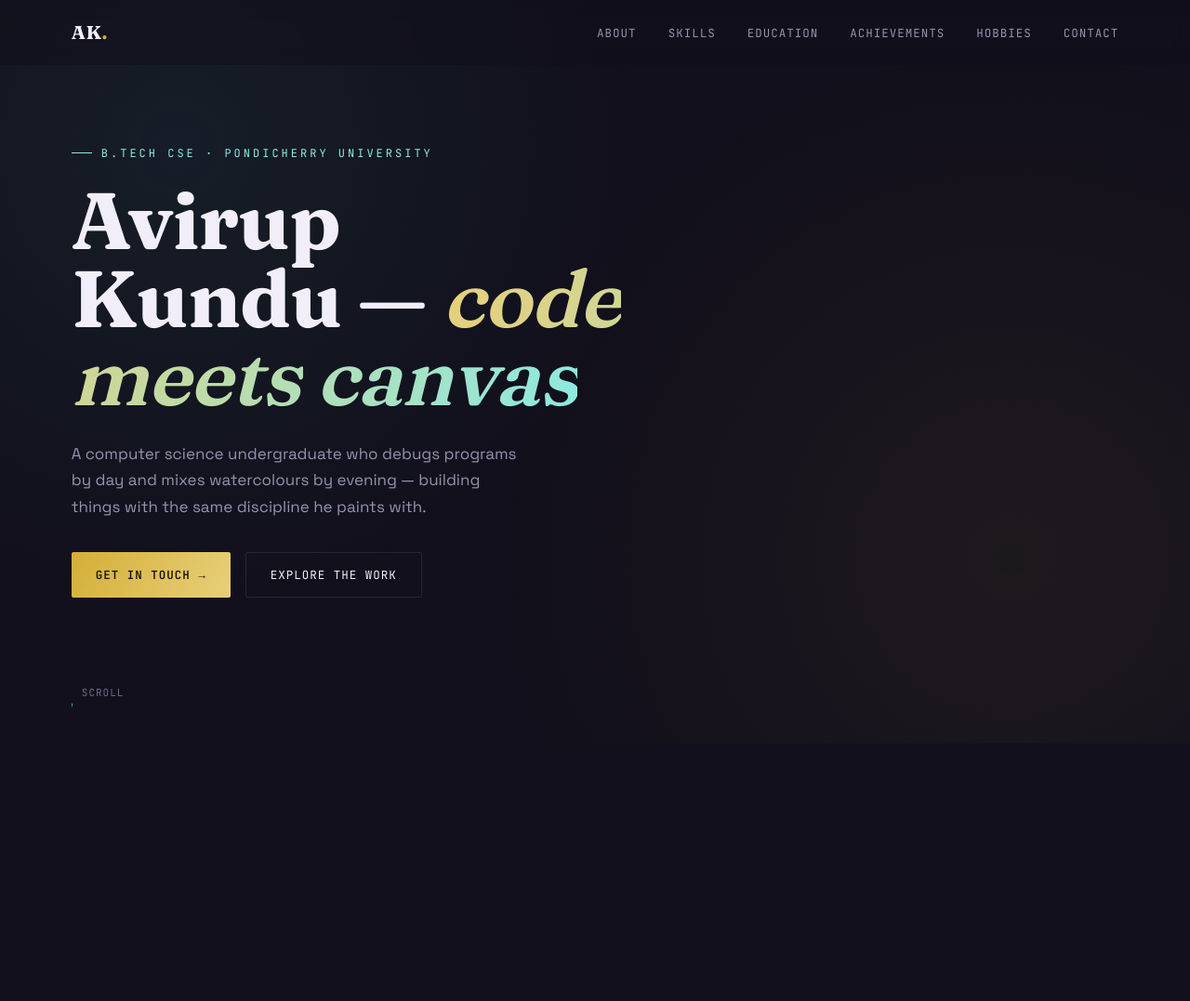
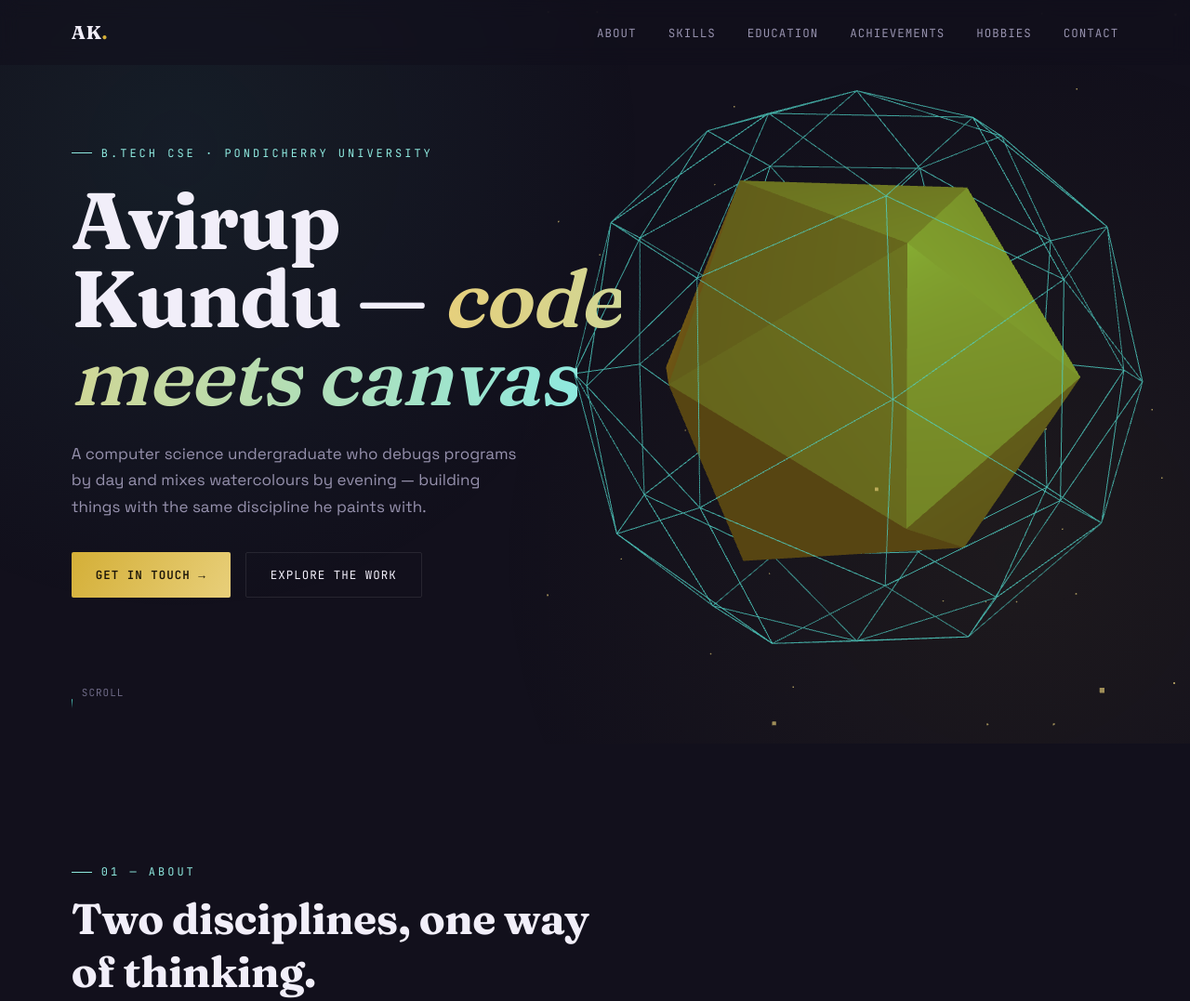
Before and after one commit to avirupkundu246-droid/my_portfolio, a plain HTML site: page index.html in a window 1280 px wide. Shown: the top 1077 px of the page at 93% size. Drawn offline with nearby package versions, Linux system fonts and the light colour scheme; animation ran at ten frames a second.

Commit message:
Update index.html

```diff
--- a/index.html
+++ b/index.html
@@ -427,4 +427,126 @@
   // Nav scroll state
   const nav = document.getElementById('nav');
   window.addEventListener('scroll', () => {
-    nav.classList.toggle('scrolled', window.scrollY > 40)
+    nav.classList.toggle('scrolled', window.scrollY > 40);
+  });
+
+  // Reveal on scroll
+  const revealEls = document.querySelectorAll('.reveal');
+  const io = new IntersectionObserver((entries) => {
+    entries.forEach(e => { if (e.isIntersecting) e.target.classList.add('visible'); });
+  }, { threshold: 0.15 });
+  revealEls.forEach(el => io.observe(el));
+
+  // Skill bar fill on reveal
+  const skillFills = document.querySelectorAll('.skill-fill');
+  const skillIo = new IntersectionObserver((entries) => {
+    entries.forEach(e => {
+      if (e.isIntersecting) {
+        e.target.style.width = e.target.dataset.w + '%';
+        skillIo.unobserve(e.target);
+      }
+    });
+  }, { threshold: 0.4 });
+  skillFills.forEach(el => skillIo.observe(el));
+
+  // Tilt effect for cards
+  document.querySelectorAll('.tilt').forEach(card => {
+    card.addEventListener('mousemove', (e) => {
+      const r = card.getBoundingClientRect();
+      const x = (e.clientX - r.left) / r.width - 0.5;
+      const y = (e.clientY - r.top) / r.height - 0.5;
+      card.style.transform = `perspective(700px) rotateX(${-y * 10}deg) rotateY(${x * 10}deg) translateZ(6px)`;
+    });
+    card.addEventListener('mouseleave', () => {
+      card.style.transform = 'perspective(700px) rotateX(0) rotateY(0) translateZ(0)';
+    });
+  });
+
+  // ---- THREE.JS HERO: split code/canvas core ----
+  (function initHero(){
+    const canvas = document.getElementById('hero-canvas');
+    const scene = new THREE.Scene();
+    const camera = new THREE.PerspectiveCamera(45, canvas.clientWidth / window.innerHeight, 0.1, 100);
+    camera.position.set(0, 0, 7);
+
+    const renderer = new THREE.WebGLRenderer({ canvas, antialias:true, alpha:true });
+    renderer.setPixelRatio(Math.min(window.devicePixelRatio, 2));
+    function resize(){
+      const w = canvas.clientWidth || window.innerWidth * 0.56;
+      const h = window.innerHeight;
+      renderer.setSize(w, h, false);
+      camera.aspect = w / h;
+      camera.updateProjectionMatrix();
+    }
+    resize();
+
+    const group = new THREE.Group();
+    scene.add(group);
+
+    // Solid faceted core (art / canvas half) - gold
+    const coreGeo = new THREE.IcosahedronGeometry(1.7, 0);
+    const coreMat = new THREE.MeshStandardMaterial({
+      color: 0xd4af37, flatShading:true, metalness:0.4, roughness:0.35, emissive:0x3a2a05, emissiveIntensity:0.4
+    });
+    const core = new THREE.Mesh(coreGeo, coreMat);
+    group.add(core);
+
+    // Wireframe shell (code half) - teal
+    const wireGeo = new THREE.IcosahedronGeometry(2.15, 1);
+    const wireMat = new THREE.MeshBasicMaterial({ color: 0x4fd1c5, wireframe:true, transparent:true, opacity:0.55 });
+    const wire = new THREE.Mesh(wireGeo, wireMat);
+    group.add(wire);
+
+    // Orbiting particles
+    const particleCount = 120;
+    const particleGeo = new THREE.BufferGeometry();
+    const positions = new Float32Array(particleCount * 3);
+    for (let i=0; i<particleCount; i++){
+      const r = 3.2 + Math.random()*1.6;
+      const theta = Math.random()*Math.PI*2;
+      const phi = Math.acos((Math.random()*2)-1);
+      positions[i*3] = r*Math.sin(phi)*Math.cos(theta);
+      positions[i*3+1] = r*Math.sin(phi)*Math.sin(theta);
+      positions[i*3+2] = r*Math.cos(phi);
+    }
+    particleGeo.setAttribute('position', new THREE.BufferAttribute(positions, 3));
+    const particleMat = new THREE.PointsMaterial({ color: 0xe8cf7a, size:0.035, transparent:true, opacity:0.65 });
+    const particles = new THREE.Points(particleGeo, particleMat);
+    scene.add(particles);
+
+    // Lights
+    scene.add(new THREE.AmbientLight(0xffffff, 0.5));
+    const key = new THREE.PointLight(0x4fd1c5, 1.4, 20);
+    key.position.set(4, 3, 5);
+    scene.add(key);
+    const rim = new THREE.PointLight(0xd4af37, 1.1, 20);
+    rim.position.set(-4, -2, -3);
+    scene.add(rim);
+
+    let mouseX = 0, mouseY = 0;
+    window.addEventListener('mousemove', (e) => {
+      mouseX = (e.clientX / window.innerWidth - 0.5);
+      mouseY = (e.clientY / window.innerHeight - 0.5);
+    });
+
+    function animate(){
+      requestAnimationFrame(animate);
+      group.rotation.y += 0.0028;
+      group.rotation.x += 0.0009;
+      wire.rotation.y -= 0.0016;
+      particles.rotation.y += 0.0007;
+
+      group.rotation.y += (mouseX*0.6 - group.rotation.y*0.02) * 0.02;
+      group.rotation.x += (-mouseY*0.4 - group.rotation.x*0.02) * 0.02;
+
+      renderer.render(scene, camera);
+    }
+    animate();
+    canvas.classList.add('loaded');
+
+    window.addEventListener('resize', resize);
+  })();
+</script>
+
+</body>
+</html>
```
